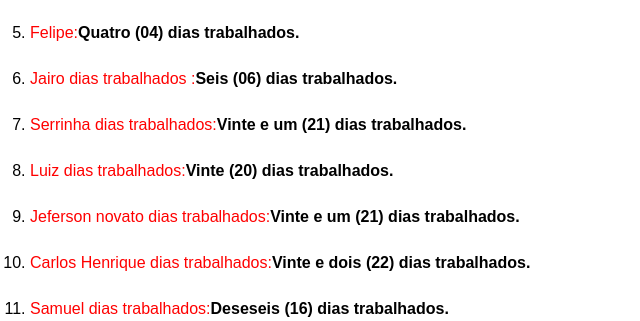
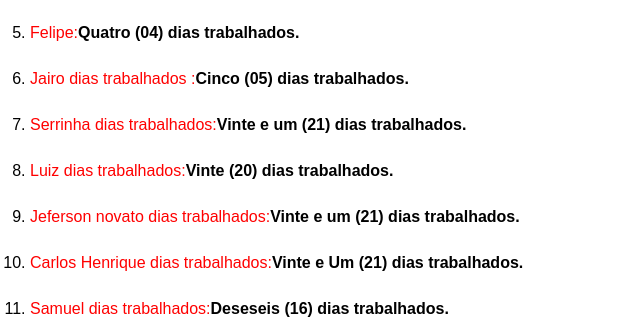
Before and after one commit to MarcosDev-Softwere/FolhaDePontoCS, a plain HTML site: page index.html in a window 1280 px wide. Shown: the part 411-732 px from the top of the page, 50-690 px from the left. Drawn offline with Linux system fonts and the light colour scheme.

Commit message:
Update index.html Registrei a falta de Carlos Henrique

```diff
--- a/index.html
+++ b/index.html
@@ -37,7 +37,7 @@
         <br>
         <li class="item"><span class="urgent">Felipe:</span><b>Quatro (04) dias trabalhados.</b></li>
         <br>
-        <li class="item"><span class="urgent">Jairo dias trabalhados :</span><b>Seis (06) dias trabalhados.</b></li>
+        <li class="item"><span class="urgent">Jairo dias trabalhados :</span><b>Cinco (05) dias trabalhados.</b></li>
         <br>
         <li class="item"><span class="urgent">Serrinha dias trabalhados:</span><b>Vinte e um (21) dias trabalhados.</b></li>
         <br>
@@ -45,7 +45,7 @@
         <br>
         <li class="item"><span class="urgent">Jeferson novato dias trabalhados:</span><b>Vinte e um (21) dias trabalhados.</b></li>
         <br>
-        <li class="item"><span class="urgent">Carlos Henrique dias trabalhados:</span><b>Vinte e dois (22) dias trabalhados.</b></li>
+        <li class="item"><span class="urgent">Carlos Henrique dias trabalhados:</span><b>Vinte e Um (21) dias trabalhados.</b></li>
         <br>
         <li class="item"><span class="urgent">Samuel dias trabalhados:</span><b>Deseseis (16) dias trabalhados.</b></li>
         <br>
```
